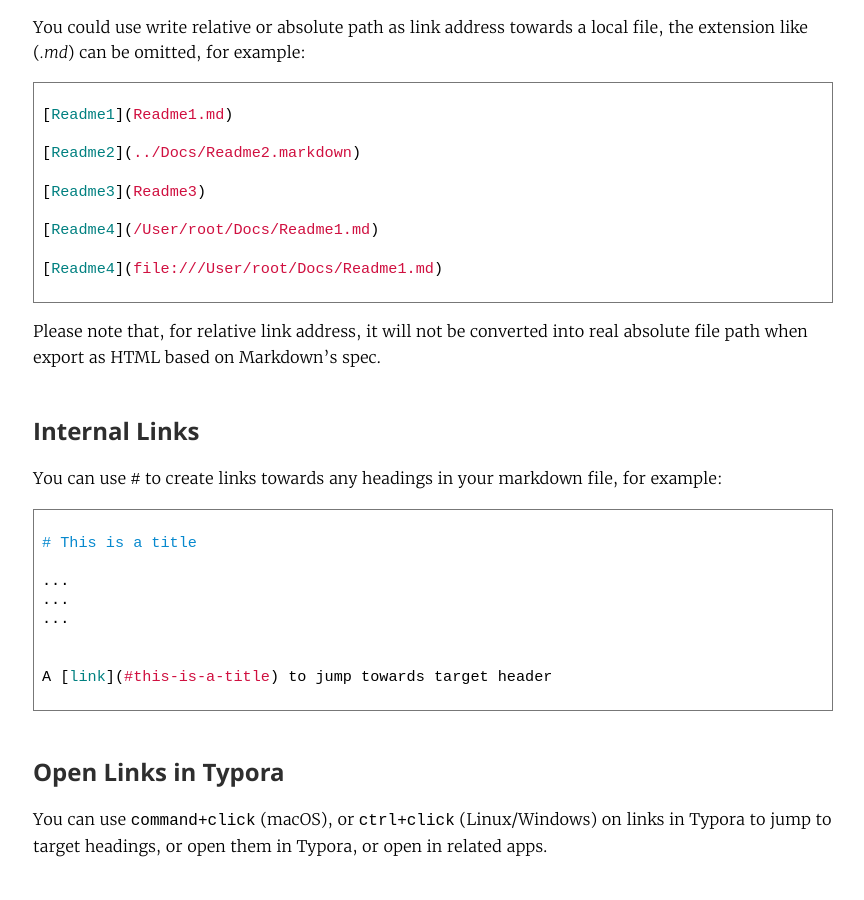
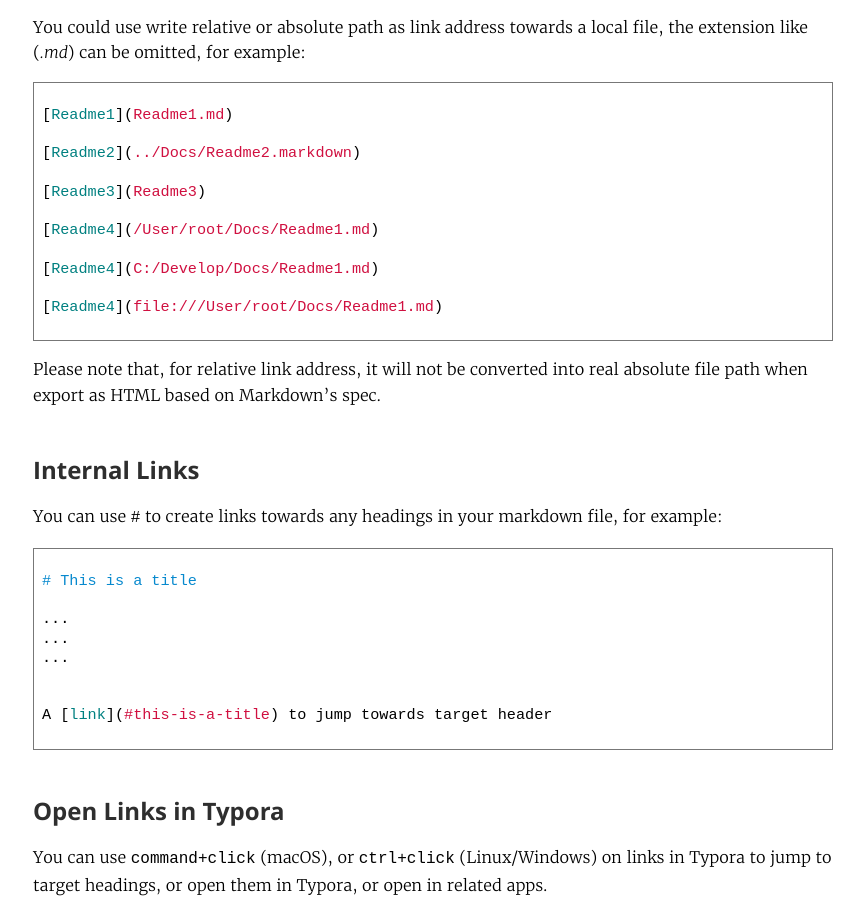
Before and after one commit to typora/support.typora.io, a Jekyll site: the page built from _posts/2018-03-18-Links.md, in a window 1280 px wide and 900 px high, scrolled down 1381 px. Shown: the whole window, without its empty margins (207-1071 px from the left). Built offline with Jekyll 4.4.1, drawn with Linux system fonts in a browser that asks for light colours; nearby versions of some CDN libraries; library files that are not in the unit come from our copies.

Commit message:
Update 2018-03-18-Links.md

````diff
--- a/_posts/2018-03-18-Links.md
+++ b/_posts/2018-03-18-Links.md
@@ -65,6 +65,8 @@ You could use write relative or absolute path as link address towards a local fi
 
 [Readme4](/User/root/Docs/Readme1.md)
 
+[Readme4](C:/Develop/Docs/Readme1.md)
+
 [Readme4](file:///User/root/Docs/Readme1.md)
 ```
 
````
